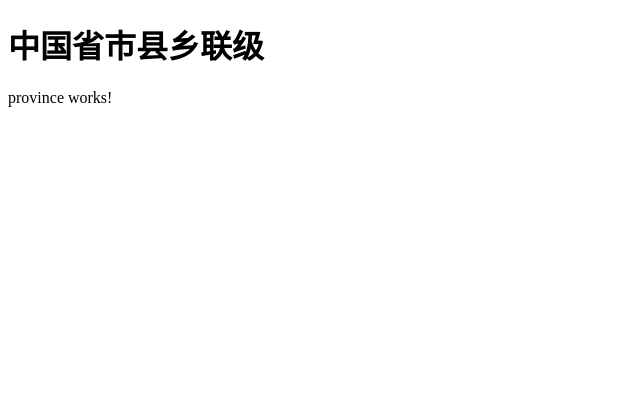
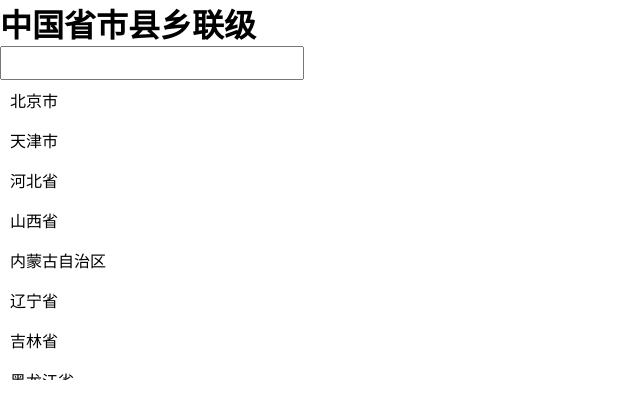
Before and after one commit to LaamGinghong/areaSel, an Angular app: page / in a window 1280 px wide. Shown: the top 418 px of the page, without its empty margins (0-640 px from the left). Built offline with nearby package versions, Linux system fonts and the light colour scheme.

Commit message:
完成省级组件基本样式

```diff
--- a/src/app/app.component.css
+++ b/src/app/app.component.css
@@ -0,0 +1,4 @@
+#app{
+  width: 100vw;
+  height: 100vh;
+}
--- a/src/app/app.component.html
+++ b/src/app/app.component.html
@@ -1,4 +1,4 @@
 <div id="app">
   <h1>中国省市县乡联级</h1>
-  <app-province></app-province>
+  <app-province [allData]="allData"></app-province>
 </div>
--- a/src/app/app.module.ts
+++ b/src/app/app.module.ts
@@ -3,7 +3,8 @@ import {NgModule} from '@angular/core';
 
 import {AppComponent} from './app.component';
 import {ProvinceComponent} from './province/province.component';
-import {HttpClientModule} from "@angular/common/http";
+import {HttpClientModule} from '@angular/common/http';
+import {FormsModule} from '@angular/forms';
 
 @NgModule({
   declarations: [
@@ -12,7 +13,8 @@ import {HttpClientModule} from "@angular/common/http";
   ],
   imports: [
     BrowserModule,
-    HttpClientModule
+    HttpClientModule,
+    FormsModule
   ],
   providers: [],
   bootstrap: [AppComponent]
--- a/src/app/province/province.component.css
+++ b/src/app/province/province.component.css
@@ -0,0 +1,25 @@
+#province {
+  width: 300px;
+  height: 30px;
+}
+
+#province > input {
+  width: 100%;
+  height: 100%;
+  font-size: 20px;
+}
+
+#province > div {
+  width: 100%;
+  height: 300px;
+  overflow-y: auto;
+}
+
+#province li {
+  padding: 8px 10px;
+  cursor: pointer;
+}
+
+#province li:hover {
+  background: rgba(0, 0, 0, .2);
+}
--- a/src/app/province/province.component.html
+++ b/src/app/province/province.component.html
@@ -1,3 +1,8 @@
-<p>
-  province works!
-</p>
+<div id="province">
+  <input [(ngModel)]="inputValue">
+  <div>
+    <ul>
+      <li *ngFor="let item of provinceData">{{item['name']}}</li>
+    </ul>
+  </div>
+</div>
--- a/src/app/province/province.component.ts
+++ b/src/app/province/province.component.ts
@@ -1,4 +1,4 @@
-import { Component, OnInit } from '@angular/core';
+import {Component, Input, OnInit} from '@angular/core';
 
 @Component({
   selector: 'app-province',
@@ -6,8 +6,18 @@ import { Component, OnInit } from '@angular/core';
   styleUrls: ['./province.component.css']
 })
 export class ProvinceComponent implements OnInit {
+  provinceData: Array<object>;
+  inputValue: string;
 
-  constructor() { }
+  @Input() set allData(val) {
+    if (val) {
+      this.provinceData = val;
+      console.log(this.provinceData);
+    }
+  }
+
+  constructor() {
+  }
 
   ngOnInit() {
   }
--- a/src/styles.css
+++ b/src/styles.css
@@ -1 +1,6 @@
 /* You can add global styles to this file, and also import other style files */
+*{
+  list-style: none;
+  padding: 0;
+  margin: 0;
+}
```
